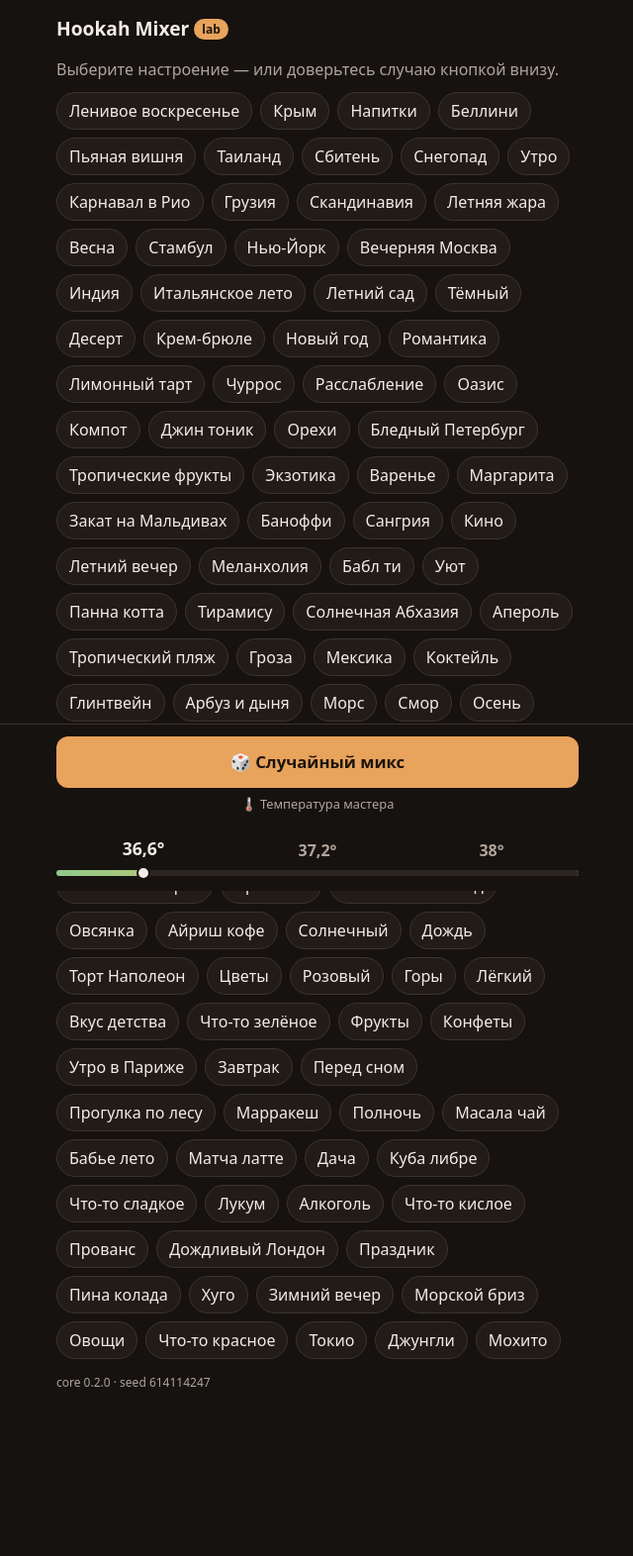
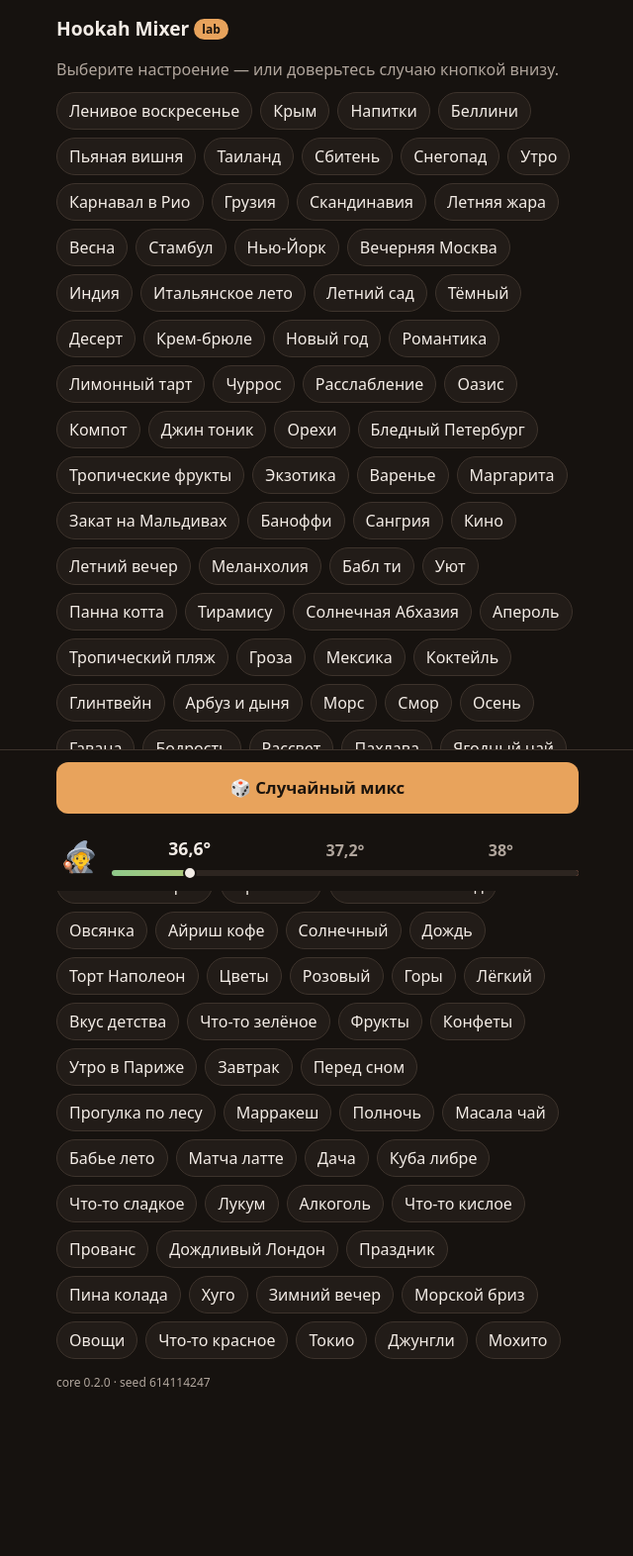
Before and after one commit to demansh/hookah-mixer-lab, a Jekyll site: the page built from index.html, in a window 1280 px wide. Shown: the whole page at 99% size, without its empty margins (319-959 px from the left). Built offline with Jekyll 4.4.1, drawn with Linux system fonts in a browser that asks for light colours; some of the changed lines change nothing that is shown.

Commit message:
Аватарка мастера у градусника, сердечко без перезагрузки, ↻ без повторов

```diff
--- a/assets/css/main.css
+++ b/assets/css/main.css
@@ -18,7 +18,7 @@
   --space-3: 12px;
   --space-4: 16px;
   --control-height: 44px;
-  --bottom-bar-height: 150px;
+  --bottom-bar-height: 140px;
   --font-body: system-ui, -apple-system, "Segoe UI", Roboto, sans-serif;
   --font-emoji: "Apple Color Emoji", "Segoe UI Emoji", "Noto Color Emoji", sans-serif;
   color-scheme: dark;
@@ -133,13 +133,7 @@
 }
 
 .mix-concept {
-  margin: 0;
-  font-size: 0.85rem;
-  color: var(--color-text-muted);
-}
-
-.mix-mood {
-  margin: var(--space-1) 0 var(--space-3);
+  margin: 0 0 var(--space-2);
   font-size: 1rem;
   color: var(--tier-color);
 }
@@ -253,10 +247,48 @@
 }
 
 .bottom-actions,
-.thermometer {
+.thermometer-row {
   width: 100%;
   max-width: 528px;
   margin: 0 auto;
+}
+
+.thermometer-row {
+  display: flex;
+  align-items: flex-end;
+  gap: var(--space-3);
+}
+
+.master {
+  flex-shrink: 0;
+  width: 44px;
+  height: 44px;
+  display: grid;
+  place-items: center;
+  font: 30px/1 var(--font-emoji);
+  user-select: none;
+}
+
+.master.is-changing {
+  animation: master-pop 280ms ease-out;
+}
+
+@keyframes master-pop {
+  0% {
+    transform: scale(0.6);
+  }
+  60% {
+    transform: scale(1.15);
+  }
+  100% {
+    transform: scale(1);
+  }
+}
+
+@media (prefers-reduced-motion: reduce) {
+  .master.is-changing {
+    animation: none;
+  }
 }
 
 .bottom-actions {
@@ -303,15 +335,8 @@
 }
 
 .thermometer {
-  display: flex;
-  flex-direction: column;
-  gap: var(--space-2);
-}
-
-.thermometer-title {
-  font-size: 0.8rem;
-  color: var(--color-text-muted);
-  text-align: center;
+  flex: 1;
+  min-width: 0;
 }
 
 .thermometer-scale {
--- a/assets/js/app.js
+++ b/assets/js/app.js
@@ -5,13 +5,16 @@
 } from './state.js';
 import { renderStart, renderMix, renderThermometer, renderBottomActions } from './render.js';
 import { TEMPERATURES } from './options.js';
+import { resolveMood, showMaster } from './master.js';
 
 const baseUrl = document.documentElement.dataset.baseurl || '';
 const tierOrder = TEMPERATURES.map((temperature) => temperature.tier);
+const MAX_UNSEEN_ATTEMPTS = 12;
 
 const screenElement = document.getElementById('screen');
 const thermometerElement = document.getElementById('thermometer');
 const bottomActionsElement = document.getElementById('bottom-actions');
+const masterElement = document.getElementById('master');
 const statusElement = document.getElementById('status');
 const footerElement = document.getElementById('app-footer');
 
@@ -20,15 +23,19 @@
 let shuffledConcepts = [];
 let state = createStartState();
 let renderRevision = 0;
+let currentMix = null;
+let heldMix = null;
+let repeatCount = 0;
+const seenMixKeys = new Set();
 
 const actions = {
-  onPickConcept: (conceptId) => update(startMix(state, conceptId)),
-  onSurprise: () => update(startMix(state, null)),
-  onPin: (flavorId) => update(pinFlavor(state, flavorId)),
-  onUnpin: (flavorId) => update(unpinFlavor(state, flavorId)),
-  onExclude: (flavorId) => update(excludeFlavor(state, flavorId)),
-  onInclude: (flavorId) => update(includeFlavor(state, flavorId)),
-  onAnother: () => update(nextPage(state)),
+  onPickConcept: (conceptId) => update(startMix(state, conceptId), { resetRepeats: true }),
+  onSurprise: () => update(startMix(state, null), { resetRepeats: true }),
+  onPin: (flavorId) => holdMix(pinFlavor(state, flavorId)),
+  onUnpin: (flavorId) => holdMix(unpinFlavor(state, flavorId)),
+  onExclude: (flavorId) => update(excludeFlavor(state, flavorId), { resetRepeats: true }),
+  onInclude: (flavorId) => update(includeFlavor(state, flavorId), { resetRepeats: true }),
+  onAnother: () => showAnotherMix(),
   onReset: () => resetProgress(),
   onSetTemperature: (tier) => update(setTemperature(state, tier), { replace: true, keepScroll: true }),
 };
@@ -46,6 +53,9 @@
   state = readState(window.location.search, catalog);
   window.addEventListener('popstate', () => {
     state = readState(window.location.search, catalog);
+    heldMix = null;
+    repeatCount = 0;
+    seenMixKeys.clear();
     render();
   });
   render();
@@ -55,20 +65,46 @@
   sessionSeed = createSessionSeed();
   shuffledConcepts = shuffle(catalog.concepts);
   renderFooter();
-  update(createStartState(state.temperature));
+  update(createStartState(state.temperature), { resetRepeats: true });
+}
+
+function holdMix(nextState) {
+  if (nextState === state) {
+    return;
+  }
+  heldMix = heldMix ?? currentMix;
+  repeatCount = 0;
+  state = nextState;
+  saveUrl(false);
+  render();
+}
+
+function showAnotherMix() {
+  if (heldMix) {
+    heldMix = null;
+    render({ preferUnseen: true });
+    return;
+  }
+  repeatCount += 1;
+  update(nextPage(state), { preferUnseen: true });
 }
 
 function renderFooter() {
   footerElement.textContent = `core ${CORE_VERSION} · seed ${sessionSeed}`;
 }
 
-function update(nextState, { replace = false, keepScroll = false } = {}) {
+function update(nextState, { replace = false, keepScroll = false, resetRepeats = false, preferUnseen = false } = {}) {
   if (nextState === state) {
     return;
   }
+  heldMix = null;
+  if (resetRepeats) {
+    repeatCount = 0;
+    seenMixKeys.clear();
+  }
   state = nextState;
   saveUrl(replace);
-  render();
+  render({ preferUnseen });
   if (!keepScroll) {
     window.scrollTo({ top: 0, behavior: 'smooth' });
   }
@@ -83,49 +119,82 @@
   }
 }
 
-async function render() {
+async function render({ preferUnseen = false } = {}) {
   const revision = ++renderRevision;
   renderThermometer(thermometerElement, state.temperature, actions);
   renderBottomActions(bottomActionsElement, isMixScreen(state), actions);
   if (!isMixScreen(state)) {
+    currentMix = null;
     showStatus(null);
+    showMaster(masterElement, resolveMood({ isStart: true }));
     renderStart(screenElement, { concepts: shuffledConcepts }, actions);
     return;
   }
+  if (heldMix) {
+    showMaster(masterElement, resolveMood({ hasMix: true, repeatCount, temperature: state.temperature }));
+    renderMixCard(heldMix);
+    return;
+  }
   try {
-    const { mixes, page } = await loadMixes(state.page);
+    const { mix, page, wrapped } = preferUnseen ? await loadUnseenMix(state.page) : await loadMix(state.page);
     if (revision !== renderRevision) {
       return;
+    }
+    if (wrapped) {
+      seenMixKeys.clear();
+    }
+    if (mix) {
+      seenMixKeys.add(mixKey(mix));
     }
     if (page !== state.page) {
       state = withPage(state, page);
       saveUrl(true);
     }
-    const mix = pickMix(mixes, state.temperature);
+    currentMix = mix;
     showStatus(null);
-    renderMix(screenElement, {
-      state,
-      catalog,
-      mix,
-      concept: catalog.concepts.find((concept) => concept.id === state.conceptId) ?? null,
-      temperature: TEMPERATURES.find((temperature) => temperature.tier === state.temperature),
-      isFallbackTier: Boolean(mix) && mix.tier !== state.temperature,
-      canPin: canPin(state),
-    }, actions);
+    const mood = resolveMood({ hasMix: Boolean(mix), wrapped, repeatCount, temperature: state.temperature });
+    showMaster(masterElement, mood);
+    renderMixCard(mix);
   } catch (error) {
     console.error(error);
     showStatus('Не получилось подобрать микс. Вернитесь назад и попробуйте другое настроение.');
   }
 }
 
-async function loadMixes(page) {
+function renderMixCard(mix) {
+  renderMix(screenElement, {
+    state,
+    catalog,
+    mix,
+    concept: catalog.concepts.find((concept) => concept.id === state.conceptId) ?? null,
+    isFallbackTier: Boolean(mix) && mix.tier !== state.temperature,
+    canPin: canPin(state),
+  }, actions);
+}
+
+async function loadMix(page) {
   const request = { ...toSelection(state), seed: sessionSeed };
   const result = await recommendSelection(request, catalog, page);
   if (page > 0 && result.mixes.length === 0) {
     const firstPage = await recommendSelection(request, catalog, 0);
-    return { mixes: firstPage.mixes, page: 0 };
+    return { mix: pickMix(firstPage.mixes, state.temperature), page: 0, wrapped: true };
   }
-  return { mixes: result.mixes, page };
+  return { mix: pickMix(result.mixes, state.temperature), page, wrapped: false };
+}
+
+async function loadUnseenMix(startPage) {
+  let loaded = await loadMix(startPage);
+  for (let attempt = 0; attempt < MAX_UNSEEN_ATTEMPTS; attempt += 1) {
+    if (!loaded.mix || loaded.wrapped || !seenMixKeys.has(mixKey(loaded.mix))) {
+      break;
+    }
+    loaded = await loadMix(loaded.page + 1);
+  }
+  return loaded;
+}
+
+function mixKey(mix) {
+  return mix.components.map((component) => component.flavorId).sort().join('+');
 }
 
 function pickMix(mixes, tier) {
--- /dev/null
+++ b/assets/js/master.js
@@ -0,0 +1,45 @@
+import { TEMPERATURES } from './options.js';
+
+const NERVOUS_REPEATS = 2;
+const EXHAUSTED_REPEATS = 4;
+
+const EVENT_MOODS = {
+  waiting: { face: '🧙', label: 'Мастер ждёт заказ' },
+  puzzled: { face: '🤨', label: 'Мастер недоумевает: так не сочетается' },
+  dizzy: { face: '😵', label: 'Идеи кончились, мастер начинает сначала' },
+  exhausted: { face: '🥵', label: 'Мастер работает на пределе' },
+  nervous: { face: '😰', label: 'Мастер уже нервничает' },
+  sweat: { face: '😅', label: 'Мастер волнуется, что миксы не нравятся' },
+};
+
+export function resolveMood({ isStart, hasMix, wrapped, repeatCount, temperature }) {
+  if (isStart) {
+    return EVENT_MOODS.waiting;
+  }
+  if (!hasMix) {
+    return EVENT_MOODS.puzzled;
+  }
+  if (wrapped) {
+    return EVENT_MOODS.dizzy;
+  }
+  if (repeatCount >= EXHAUSTED_REPEATS) {
+    return EVENT_MOODS.exhausted;
+  }
+  if (repeatCount >= NERVOUS_REPEATS) {
+    return EVENT_MOODS.nervous;
+  }
+  if (repeatCount > 0) {
+    return EVENT_MOODS.sweat;
+  }
+  const { face, mood } = TEMPERATURES.find((item) => item.tier === temperature);
+  return { face, label: mood };
+}
+
+export function showMaster(element, { face, label }) {
+  element.textContent = face;
+  element.setAttribute('aria-label', label);
+  element.title = label;
+  element.classList.remove('is-changing');
+  void element.offsetWidth;
+  element.classList.add('is-changing');
+}
--- a/assets/js/options.js
+++ b/assets/js/options.js
@@ -1,9 +1,9 @@
 export const LANG = 'ru';
 
 export const TEMPERATURES = [
-  { tier: 'classic', label: '36,6°', mood: 'Мастер спокоен' },
-  { tier: 'balanced', label: '37,2°', mood: 'Мастер экспериментирует' },
-  { tier: 'bold', label: '38°', mood: 'Мастер бредит' },
+  { tier: 'classic', label: '36,6°', face: '😌', mood: 'Мастер спокоен' },
+  { tier: 'balanced', label: '37,2°', face: '🤒', mood: 'Мастер экспериментирует' },
+  { tier: 'bold', label: '38°', face: '🥴', mood: 'Мастер бредит' },
 ];
 
 export const DEFAULT_TEMPERATURE = 'classic';
--- a/assets/js/render.js
+++ b/assets/js/render.js
@@ -19,12 +19,9 @@
 }
 
 export function renderMix(container, view, actions) {
-  const { concept, mix, temperature, isFallbackTier } = view;
+  const { concept, mix, isFallbackTier } = view;
   const card = createElement('article', `mix-card mix-card--${mix?.tier ?? 'none'}`);
-  card.append(
-    createElement('p', 'mix-concept', concept ? conceptLabel(concept) : 'На вкус мастера'),
-    createElement('h2', 'mix-mood', temperature.mood),
-  );
+  card.append(createElement('h2', 'mix-concept', concept ? conceptLabel(concept) : 'На вкус мастера'));
   if (isFallbackTier) {
     card.append(createElement('p', 'mix-hint', 'На этой температуре вариантов нет — показан ближайший.'));
   }
@@ -66,7 +63,7 @@
   tube.setAttribute('aria-hidden', 'true');
   tube.append(createElement('div', 'thermometer-empty'), createElement('div', 'thermometer-knob'));
   scale.append(tube);
-  container.replaceChildren(createElement('span', 'thermometer-title', '🌡️ Температура мастера'), scale);
+  container.replaceChildren(scale);
 }
 
 function createComponentRow({ flavorId, share }, { state, catalog, canPin }, { onPin, onUnpin, onExclude }) {
--- a/index.html
+++ b/index.html
@@ -9,5 +9,8 @@
 </main>
 <div class="bottom-bar">
   <div class="bottom-actions" id="bottom-actions"></div>
-  <nav class="thermometer" id="thermometer"></nav>
+  <div class="thermometer-row">
+    <span class="master" id="master" role="img"></span>
+    <nav class="thermometer" id="thermometer"></nav>
+  </div>
 </div>
```
Also changed, not shown: README.md.
